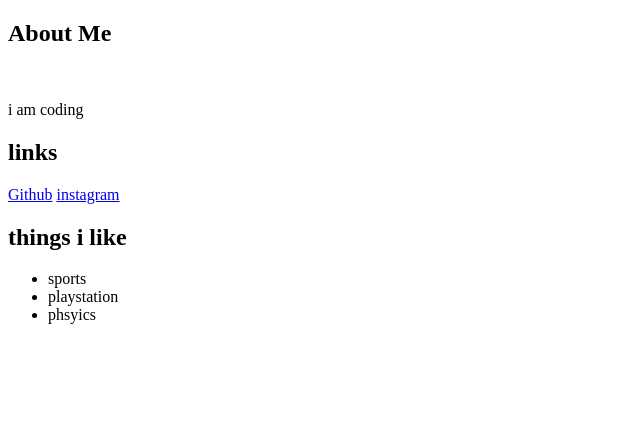
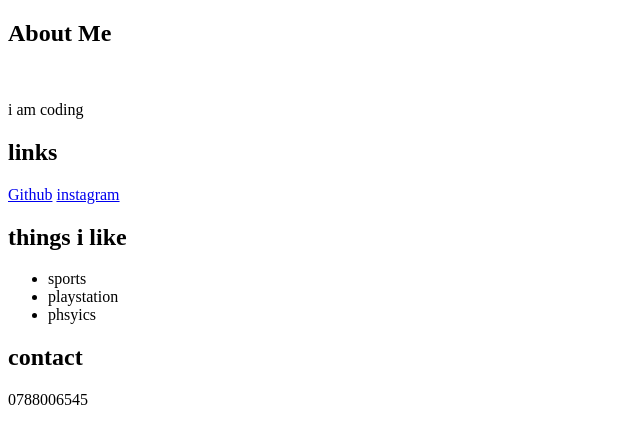
Before and after one commit to brochampion/my-first-website, a plain HTML site: page index.html in a window 1280 px wide. Shown: the whole page, without its empty margins (0-640 px from the left). Drawn offline with Linux system fonts and the light colour scheme.

Commit message:
i want to push to git hub

```diff
--- a/index.html
+++ b/index.html
@@ -29,6 +29,10 @@
 
     </ul>
     </section>
+    <section id="contact">
+        <h2>contact</h2>
+        <p>0788006545</p>
+</section>
 </main>
 </body>
 </html>
```
